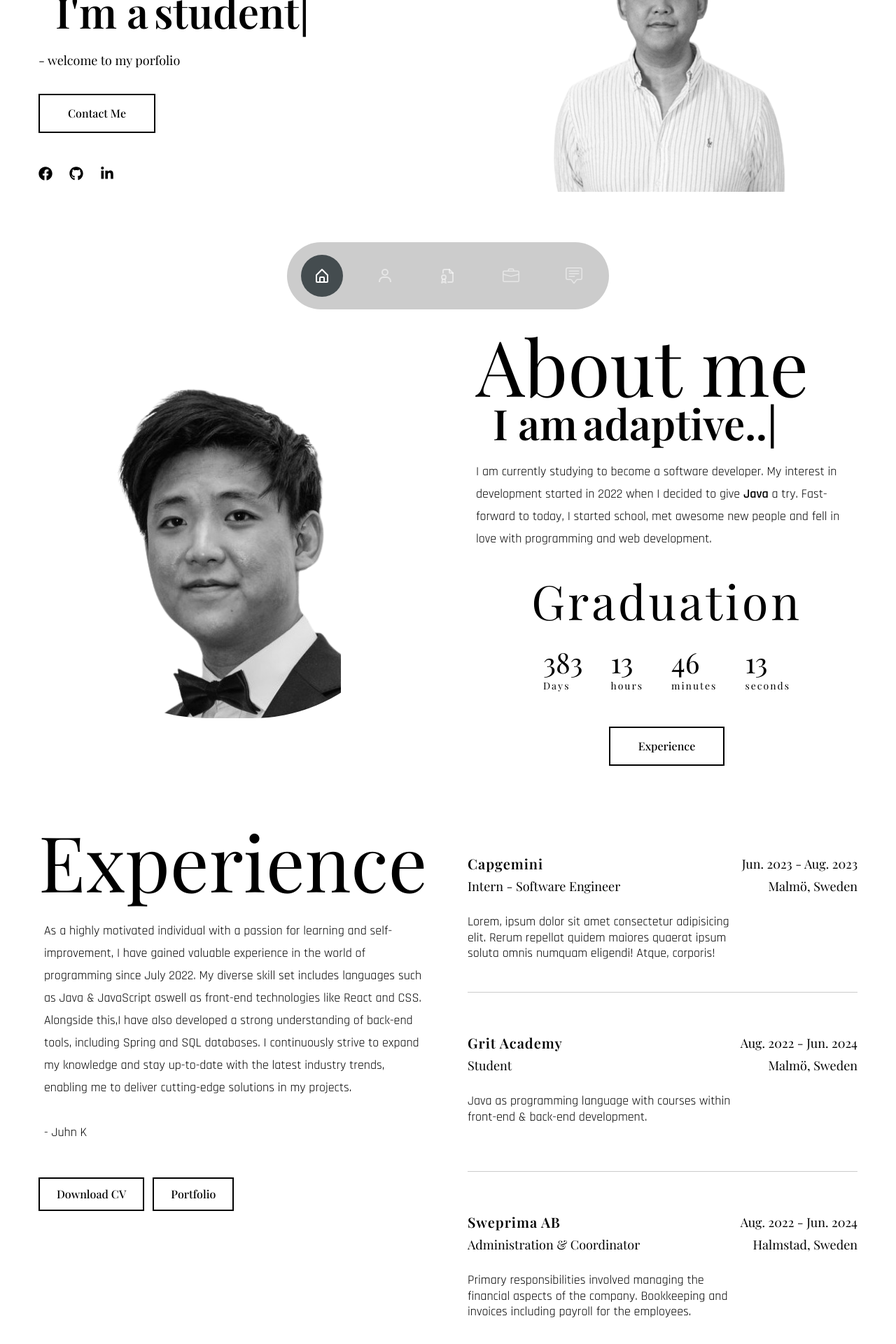
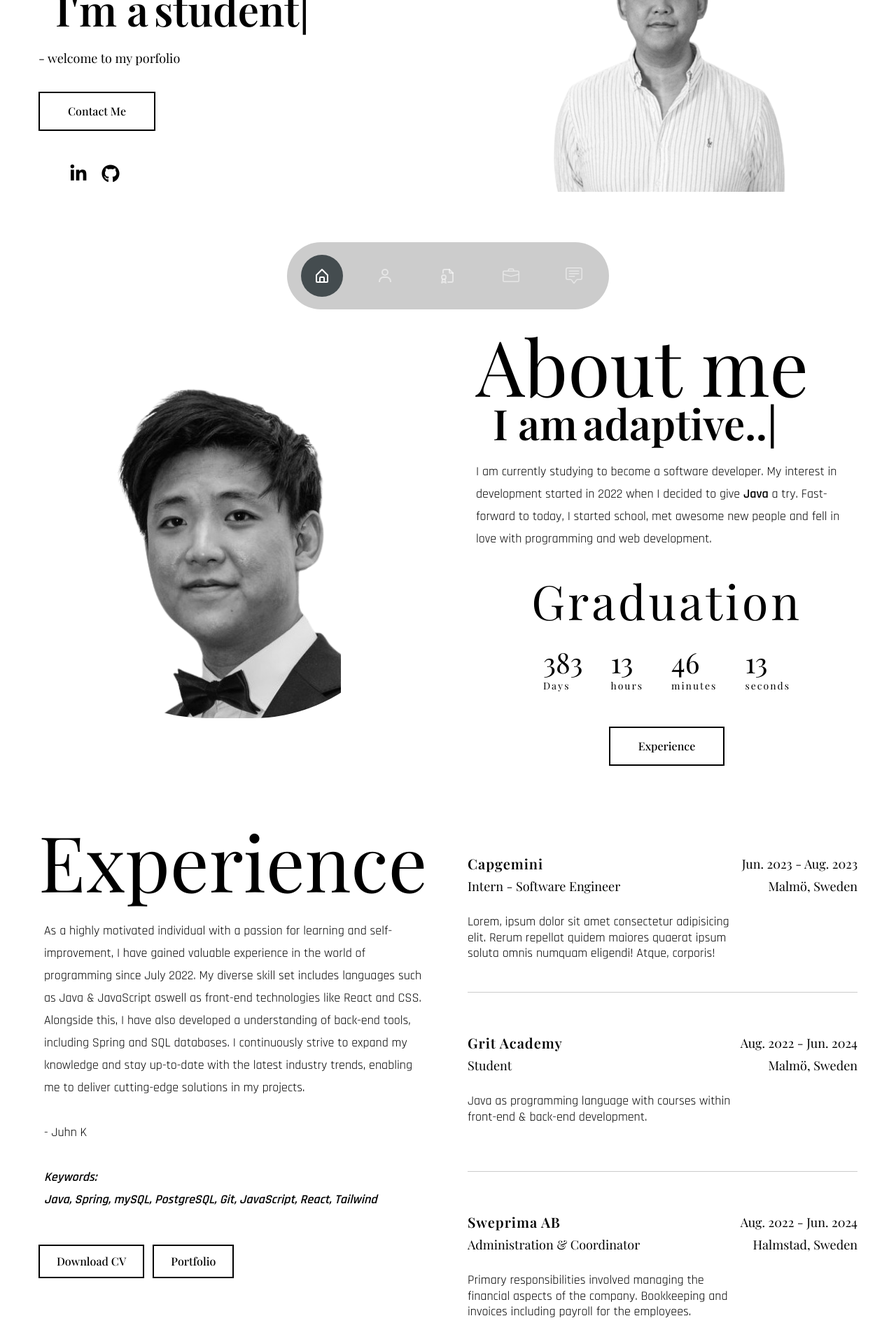
Before and after one commit to Juhniel/Portfolio-reactv2, a React (Vite) app: page / in a window 1280 px wide. Shown: the part 326-2246 px from the top of the page at 70% size. Built offline with nearby package versions, Linux system fonts and the light colour scheme; a web font is replaced by a local one.

Commit message:
added CNAME

```diff
--- a/src/components/Banner.jsx
+++ b/src/components/Banner.jsx
@@ -1,6 +1,6 @@
 import React from "react";
 import Selfie from "../assets/cv-nobg.png";
-import { FaGithub, FaFacebook, FaLinkedinIn } from "react-icons/fa";
+import { FaGithub, FaLinkedinIn } from "react-icons/fa";
 import { TypeAnimation } from "react-type-animation";
 import { motion } from "framer-motion";
 import { fadeIn } from "../variants";
@@ -94,16 +94,13 @@ export default function Banner({scrollToElement}) {
               initial="hidden"
               whileInView={"show"}
               viewport={{ once: false, amount: 0.7 }}
-              className="flex text-[20px] gap-x-6 max-w-max mx-auto lg:mx-0"
+              className="flex text-[20px] lg:ml-11 gap-x-5 max-w-max mx-auto lg:mx-0"
             >
-              <a href="#">
-                <FaFacebook className="text btn-hover" />
+               <a href="https://www.linkedin.com/in/juhn-kim-7872a5251/" target="_blank">
+                <FaLinkedinIn className="text btn-hover" size={26} />
               </a>
-              <a href="#">
-                <FaGithub className="text btn-hover" />
-              </a>
-              <a href="#">
-                <FaLinkedinIn className="text btn-hover" />
+              <a href="https://github.com/Juhniel" target="_blank">
+                <FaGithub className="text btn-hover" size={26} />
               </a>
             </motion.div>
           </div>
--- a/src/components/Experience.jsx
+++ b/src/components/Experience.jsx
@@ -42,17 +42,22 @@ export default function Experience({ scrollToElement, showAllProjects }) {
               As a highly motivated individual with a passion for learning and
               self-improvement, I have gained valuable experience in the world
               of programming since July 2022. My diverse skill set includes
-              languages such as Java & JavaScript aswell as front-end technologies
-              like React and CSS. Alongside this,I have also developed a strong
-              understanding of back-end tools, including Spring and SQL databases.
-              I continuously strive to expand my knowledge and stay up-to-date with the latest
-              industry trends, enabling me to deliver cutting-edge solutions in
-              my projects.
-
-              <br/>
-              <br/>
-
+              languages such as Java & JavaScript aswell as front-end
+              technologies like React and CSS. Alongside this, I have also
+              developed a understanding of back-end tools, including Spring and
+              SQL databases. I continuously strive to expand my knowledge and
+              stay up-to-date with the latest industry trends, enabling me to
+              deliver cutting-edge solutions in my projects.
+              <br />
+              <br />
               - Juhn K
+              <br />
+              <br />
+              <span className="font-semibold italic ">
+              Keywords:
+              <br />
+              Java, Spring, mySQL, PostgreSQL, Git, JavaScript, React,
+              Tailwind </span>
             </h3>
             <button className="btn btn-sm btn-hover text-base">
               <a href={cv} download>
--- a/vite.config.js
+++ b/vite.config.js
@@ -1,7 +1,7 @@
 import { defineConfig } from 'vite'
 import react from '@vitejs/plugin-react-swc'
 
-// const repoBase = process.env.NODE_ENV === 'production' ? '/java22-avjs-slutprojekt-Juhn-Kim/' : '/';
+// const repoBase = process.env.NODE_ENV === 'production' ? '/Portfolio-reactv2/' : '/';
 // https://vitejs.dev/config/
 export default defineConfig({
   plugins: [react()],
```
Also changed, not shown: 1 other file (tests, documents, lock files or other folders).
